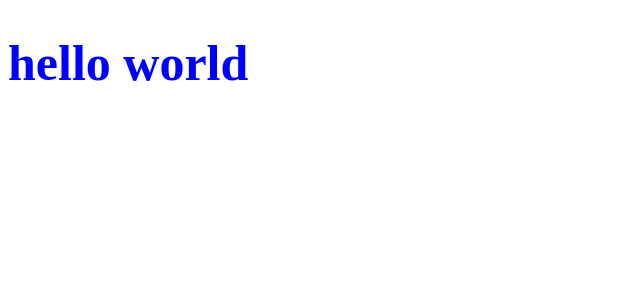
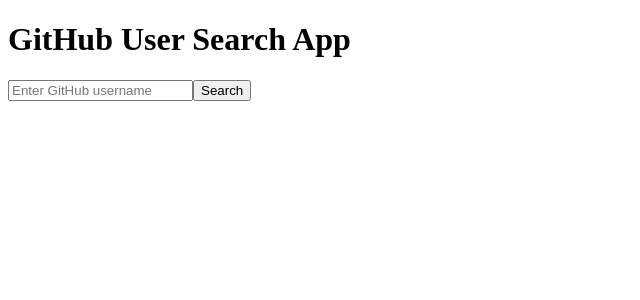
Before and after one commit to ahmei1/alx-fe-reactjs, a React (Vite) app in the folder github-user-search/: page / in a window 1280 px wide. Shown: the top 300 px of the page, without its empty margins (0-640 px from the left). Built offline with nearby package versions, Linux system fonts and the light colour scheme.

Commit message:
created the input and handled the submit

```diff
--- a/github-user-search/src/App.jsx
+++ b/github-user-search/src/App.jsx
@@ -1,11 +1,12 @@
-import Header from "./components/header";
+import Search from "./components/Search";
 
-function APP() {
+function App() {
   return (
-
-    <Header />
-
+    <div>
+      <h1>GitHub User Search App</h1>
+      <Search />
+    </div>
   );
 }
 
-export default APP;
+export default App;
--- /dev/null
+++ b/github-user-search/src/components/Search.jsx
@@ -0,0 +1,56 @@
+import { useState } from "react";
+import { fetchUserData } from "../services/githubService";
+
+function Search() {
+  const [username, setUsername] = useState("");
+  const [user, setUser] = useState(null);
+  const [loading, setLoading] = useState(false);
+  const [error, setError] = useState("");
+
+  const handleSubmit = async (e) => {
+    e.preventDefault();
+    if (!username) return; // do nothing if empty input
+
+    setLoading(true);
+    setError("");
+    setUser(null);
+
+    try {
+      const data = await fetchUserData(username);
+      setUser(data);
+    } catch (err) {
+      setError("Looks like we can't find the user");
+    } finally {
+      setLoading(false);
+    }
+  };
+
+  return (
+    <div>
+      <form onSubmit={handleSubmit}>
+        <input
+          type="text"
+          placeholder="Enter GitHub username"
+          value={username}
+          onChange={(e) => setUsername(e.target.value)}
+        />
+        <button type="submit">Search</button>
+      </form>
+
+      {/* Conditional rendering */}
+      {loading && <p>Loading...</p>}
+      {error && <p style={{ color: "red" }}>{error}</p>}
+      {user && (
+        <div style={{ marginTop: "1rem" }}>
+          <img src={user.avatar_url} alt={user.login} width="100" />
+          <h3>{user.name || user.login}</h3>
+          <a href={user.html_url} target="_blank" rel="noreferrer">
+            View Profile
+          </a>
+        </div>
+      )}
+    </div>
+  );
+}
+
+export default Search;
--- /dev/null
+++ b/github-user-search/src/services/githubService.js
@@ -0,0 +1,6 @@
+import axios from "axios";
+
+export const fetchUserData = async (username) => {
+  const response = await axios.get(`https://api.github.com/users/${username}`);
+  return response.data;
+};
```
